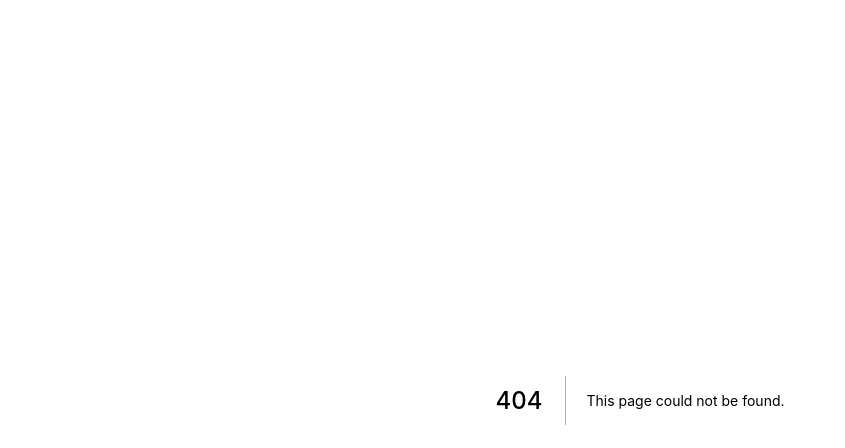
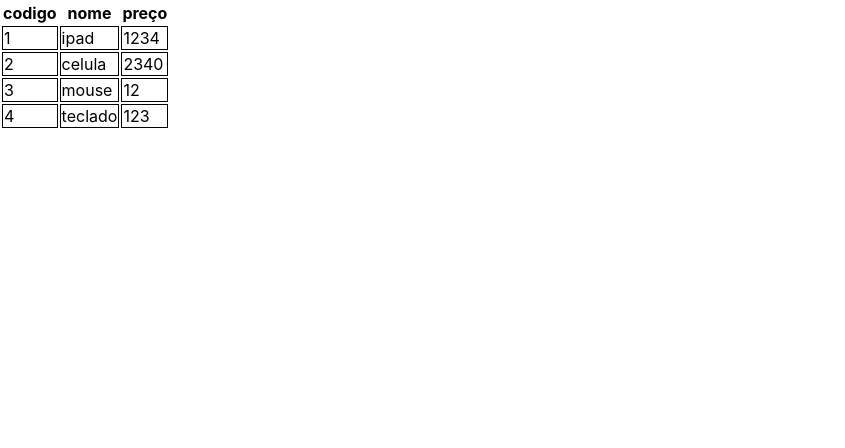
Before and after one commit to fabriciosouza21/curso-next_react, a Next.js app in the folder exercicios/: page /render/repeticaoclass in a window 1280 px wide. Before the commit this address had no page. Shown: the top 448 px of the page, without its empty margins (0-845 px from the left). Built offline with nearby package versions, Linux system fonts and the light colour scheme.

Commit message:
repeticao utilizando class

```diff
--- /dev/null
+++ b/exercicios/data/listaProdutos.js
@@ -0,0 +1,7 @@
+import Produto from "../entity/Produto"
+export default  [
+        new Produto(1, "ipad", 1234),
+        new Produto(2, "celula", 2340),
+        new Produto(3, "mouse", 12),
+        new Produto(4, "teclado", 123)
+    ]
--- /dev/null
+++ b/exercicios/entity/Produto.js
@@ -0,0 +1,20 @@
+
+export default class Produto {
+    #id
+    #nome
+    #preco
+    constructor(id, nome , preco){
+        this.#id = id
+        this.#nome = nome
+        this.#preco = preco
+    }
+    get id(){
+        return this.#id
+    }
+    get nome(){
+        return this.#nome
+    }
+    get preco(){
+        return this.#preco
+    }
+}
--- /dev/null
+++ b/exercicios/pages/render/repeticaoclass.jsx
@@ -0,0 +1,34 @@
+import listaProdutos from "../../data/listaProdutos"
+
+export default function repeticaoclass() {
+    const comBorda = {
+        border :"1px solid #000",
+    }
+    return (
+        <div>
+            <table>
+                <thead>
+                    <th>codigo</th>
+                    <th>nome</th>
+                    <th>preço</th>
+                </thead>
+                <tbody> {renderizarLinhas()} </tbody>
+            </table>
+        </div>
+    )
+
+    function renderizarLinhas(){
+        return (
+            listaProdutos.map(produto => {
+                return (
+                    <tr key = {produto.id}>
+                        <td style = {comBorda} >{produto.id} </td>
+                        <td style = {comBorda} >{produto.nome}</td>
+                        <td style = {comBorda} >{produto.preco}</td>
+                    </tr>
+                )
+            })
+        )
+    }
+
+}
```
